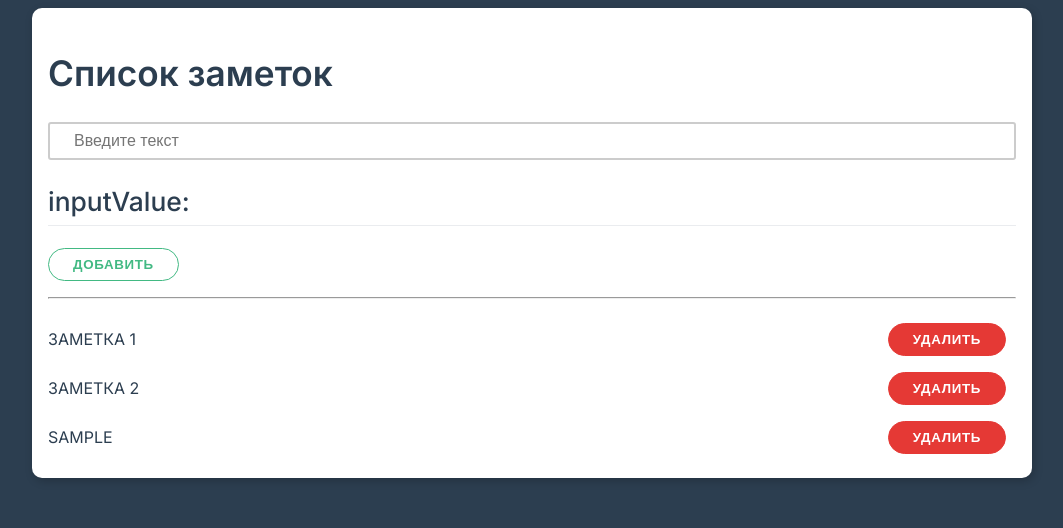
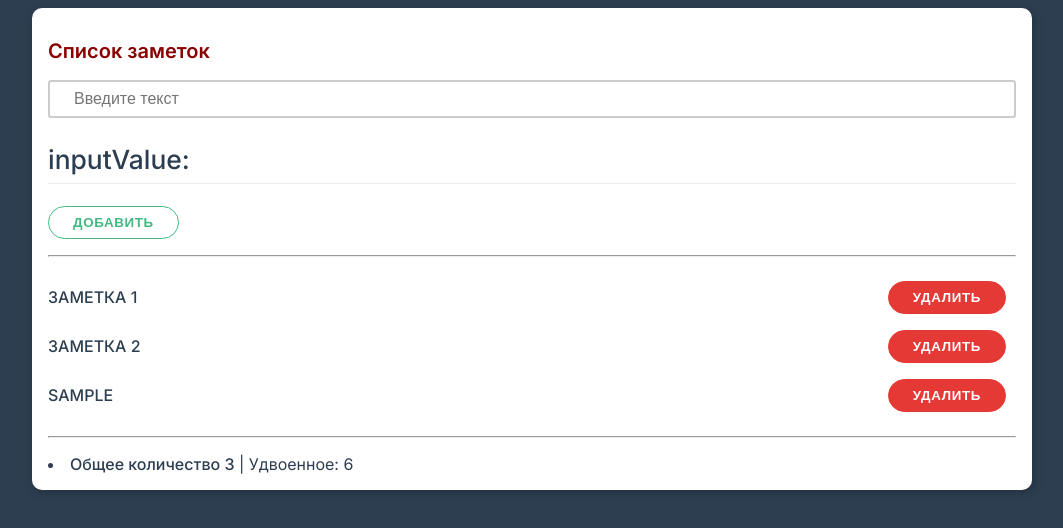
Before and after one commit to dronnikovalex/vue-basics, a website: page vue_basics/index.html in a window 1280 px wide. Both pictures are taken after typing "Sample" into the empty fields and a click on the button "ДОБАВИТЬ". Shown: the whole page, without its empty margins (108-1171 px from the left). Drawn offline with nearby package versions, Linux system fonts and the light colour scheme.

Commit message:
watch and computed properties #done

```diff
--- a/vue_basics/index.html
+++ b/vue_basics/index.html
@@ -11,13 +11,15 @@
 
   <div class="container" id="app">
     <div class="card">
-      <h1>{{ title }}</h1>
+      <h1 :style="{
+        color: inputValue.length < 5 ? 'darkred' : 'darkblue',
+        fontSize: inputValue.length < 5 ? '20px' : '25px'
+      }">{{ title }}</h1>
         <div class="form-control">
           <input type="text"
-                v-bind:placeholder="myPlaceholder"
-                v-bind:value="inputValue"
-                v-on:input="inputChangeHandler"
-                v-on:keypress.enter="addNewNote"
+                :placeholder="myPlaceholder"
+                v-model="inputValue"
+                @keypress.enter="addNewNote"
           >
         </div>
         <h2>inputValue: {{ inputValue }}</h2>
@@ -27,12 +29,20 @@
 
         <ul class="list" v-if="notes.length !== 0">
           <li class="list-item" v-for="(note, idx) of notes">
-            {{ toUppercase(note) }}
+            <span :class="{
+              'primary': true,
+              'bold': note.length > 5
+            }">{{ toUppercase(note) }}</span>
             <button class="btn danger" v-on:click="deleteNote(idx)">Удалить</button>
           </li>
         </ul>
+        <p v-else>Заметок пока нет</p>
 
-        <p v-else>Заметок пока нет</p>
+        <hr>
+
+        <li>
+          <strong>Общее количество {{ notes.length }}</strong> | Удвоенное: {{ doubleCount }}
+        </li>
 
     </div>
   </div>
--- a/vue_basics/index.js
+++ b/vue_basics/index.js
@@ -8,10 +8,7 @@ const App = {
     }
   },
   methods: {
-    inputChangeHandler(event) {
-      this.inputValue = event.target.value
-      console.log(event.target.value)
-    },
+
     addNewNote() {
       if (this.inputValue !== '') {
         this.notes.push(this.inputValue)
@@ -25,6 +22,17 @@ const App = {
       console.log(idx)
       this.notes = this.notes.filter((_, i) => i !== idx)
     }
+  },
+  computed: {
+    doubleCount() {
+      console.log('called')
+      return this.notes.length * 2
+    }
+  },
+  watch: {
+    inputValue(value) {
+      console.log('Input value change', value)
+    }
   }
 }
 
```
